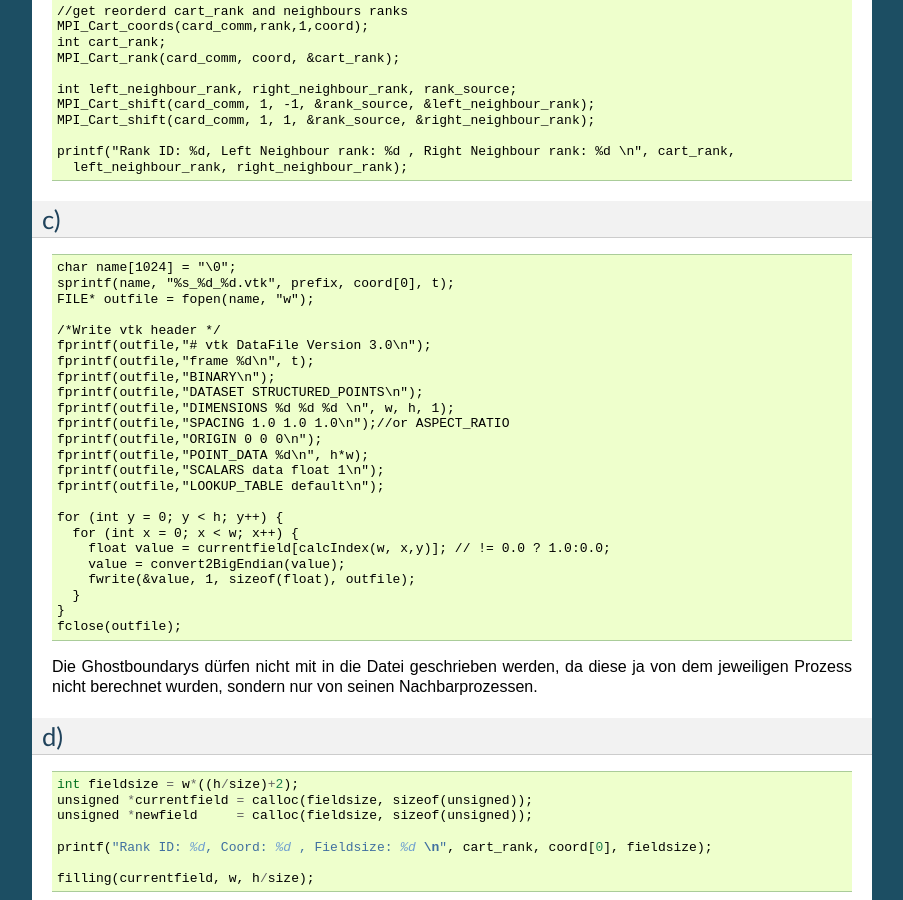
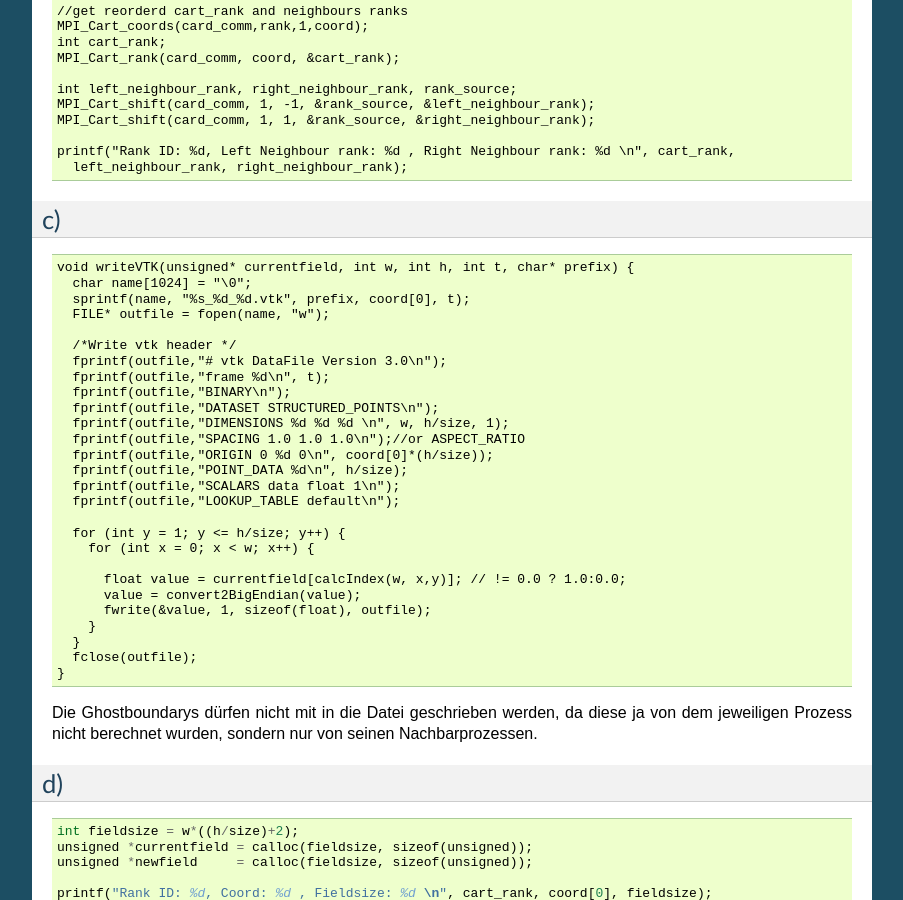
Before and after one commit to ajdf24/HPC_Uebungen, a Sphinx documentation site: the page built from OpenMP/Loesungen/source/Uebung6.rst, in a window 1280 px wide and 900 px high, scrolled down 548 px. Shown: the whole window, without its empty margins (198-1101 px from the left). Built offline with Sphinx 7.4.7, drawn with Linux system fonts in a browser that asks for light colours.

Commit message:
Update 6c)
Aber immer noch kaputt…

```diff
--- a/OpenMP/Loesungen/source/Uebung6.rst
+++ b/OpenMP/Loesungen/source/Uebung6.rst
@@ -50,30 +50,33 @@ c)
 
 ::
 
-  char name[1024] = "\0";
-  sprintf(name, "%s_%d_%d.vtk", prefix, coord[0], t);
-  FILE* outfile = fopen(name, "w");
+  void writeVTK(unsigned* currentfield, int w, int h, int t, char* prefix) {
+    char name[1024] = "\0";
+    sprintf(name, "%s_%d_%d.vtk", prefix, coord[0], t);
+    FILE* outfile = fopen(name, "w");
 
-  /*Write vtk header */
-  fprintf(outfile,"# vtk DataFile Version 3.0\n");
-  fprintf(outfile,"frame %d\n", t);
-  fprintf(outfile,"BINARY\n");
-  fprintf(outfile,"DATASET STRUCTURED_POINTS\n");
-  fprintf(outfile,"DIMENSIONS %d %d %d \n", w, h, 1);
-  fprintf(outfile,"SPACING 1.0 1.0 1.0\n");//or ASPECT_RATIO
-  fprintf(outfile,"ORIGIN 0 0 0\n");
-  fprintf(outfile,"POINT_DATA %d\n", h*w);
-  fprintf(outfile,"SCALARS data float 1\n");
-  fprintf(outfile,"LOOKUP_TABLE default\n");
+    /*Write vtk header */
+    fprintf(outfile,"# vtk DataFile Version 3.0\n");
+    fprintf(outfile,"frame %d\n", t);
+    fprintf(outfile,"BINARY\n");
+    fprintf(outfile,"DATASET STRUCTURED_POINTS\n");
+    fprintf(outfile,"DIMENSIONS %d %d %d \n", w, h/size, 1);
+    fprintf(outfile,"SPACING 1.0 1.0 1.0\n");//or ASPECT_RATIO
+    fprintf(outfile,"ORIGIN 0 %d 0\n", coord[0]*(h/size));
+    fprintf(outfile,"POINT_DATA %d\n", h/size);
+    fprintf(outfile,"SCALARS data float 1\n");
+    fprintf(outfile,"LOOKUP_TABLE default\n");
 
-  for (int y = 0; y < h; y++) {
-    for (int x = 0; x < w; x++) {
-      float value = currentfield[calcIndex(w, x,y)]; // != 0.0 ? 1.0:0.0;
-      value = convert2BigEndian(value);
-      fwrite(&value, 1, sizeof(float), outfile);
+    for (int y = 1; y <= h/size; y++) {
+      for (int x = 0; x < w; x++) {
+
+        float value = currentfield[calcIndex(w, x,y)]; // != 0.0 ? 1.0:0.0;
+        value = convert2BigEndian(value);
+        fwrite(&value, 1, sizeof(float), outfile);
+      }
     }
+    fclose(outfile);
   }
-  fclose(outfile);
 
 Die Ghostboundarys dürfen nicht mit in die Datei geschrieben werden, da diese ja von dem jeweiligen Prozess nicht berechnet wurden, sondern nur von seinen Nachbarprozessen.
 
```
Also changed, not shown: 1 other file.
